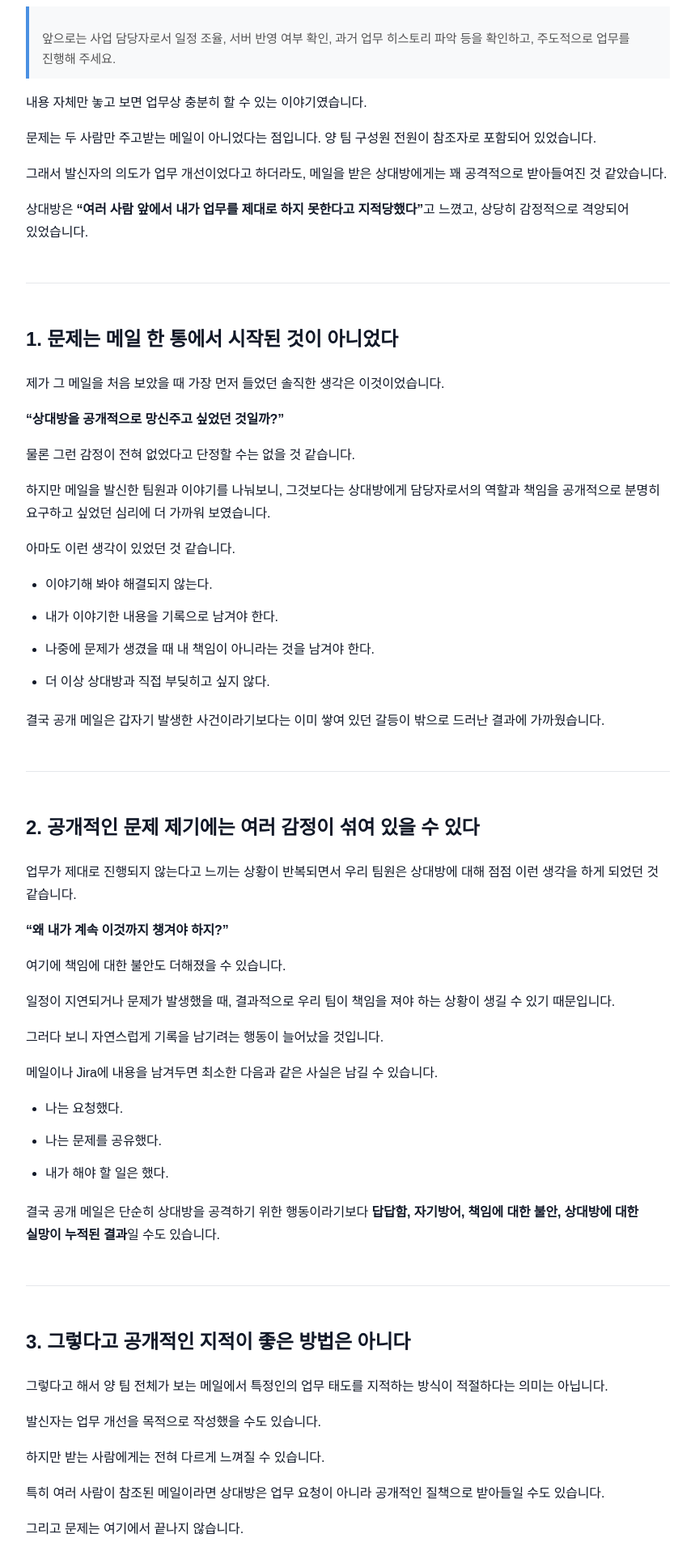
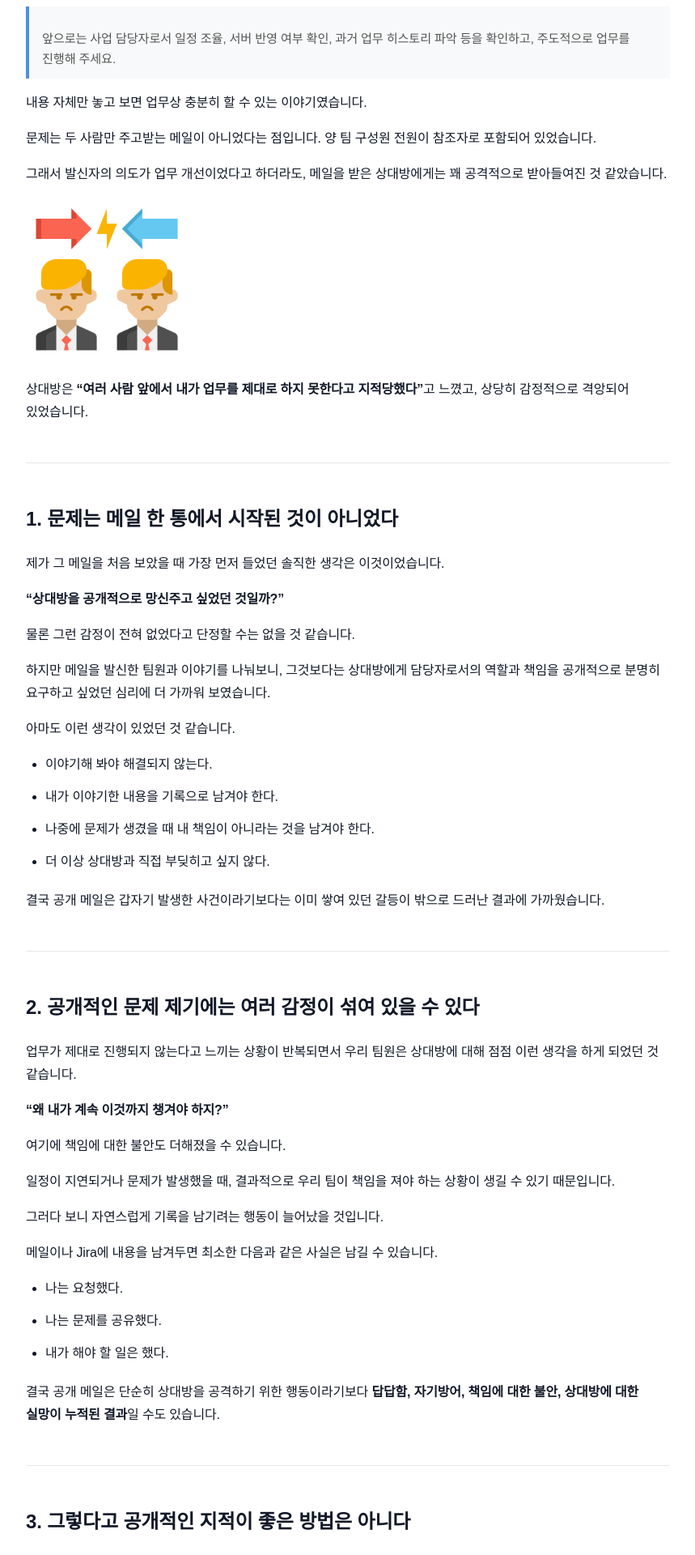
Before and after one commit to sanghoon-lee/sanghoon-lee.github.io, a Jekyll site: the page built from _posts/2026-09-16-conflict.md, in a window 1280 px wide. Shown: the part 573-2493 px from the top of the page at 81% size, without its empty margins (210-1069 px from the left). Built offline with Jekyll 4.4.1, drawn with Linux system fonts in a browser that asks for light colours; nearby versions of some CDN libraries; comment, search, counter and statistics services are not loaded.

Commit message:
팀원간 갈등에 대한 포스팅 추가

```diff
--- a/_posts/2026-09-16-conflict.md
+++ b/_posts/2026-09-16-conflict.md
@@ -4,6 +4,7 @@ title: "[회고] 직장 내 갈등, 문제 제기보다 중요한 것은 전달
 date: 2026-09-16
 description: 팀원 간 협업 갈등이 공개적인 메일로 드러난 경험을 통해, 갈등이 발생하기 전 나타나는 신호와 팀장이 해야 할 역할에 대해 정리합니다.
 categories: 회고
+image: /assets/images/conflict.png
 tags:
  - 팀장
  - 직장인
@@ -20,6 +21,8 @@ tags:
 문제는 두 사람만 주고받는 메일이 아니었다는 점입니다. 양 팀 구성원 전원이 참조자로 포함되어 있었습니다.
 
 그래서 발신자의 의도가 업무 개선이었다고 하더라도, 메일을 받은 상대방에게는 꽤 공격적으로 받아들여진 것 같았습니다.
+
+<img class="book-image" src="/assets/images/conflict.png" alt="갈등">
 
 상대방은 **“여러 사람 앞에서 내가 업무를 제대로 하지 못한다고 지적당했다”**고 느꼈고, 상당히 감정적으로 격앙되어 있었습니다.
 
```
Also changed, not shown: assets/images/conflict.png (added).
